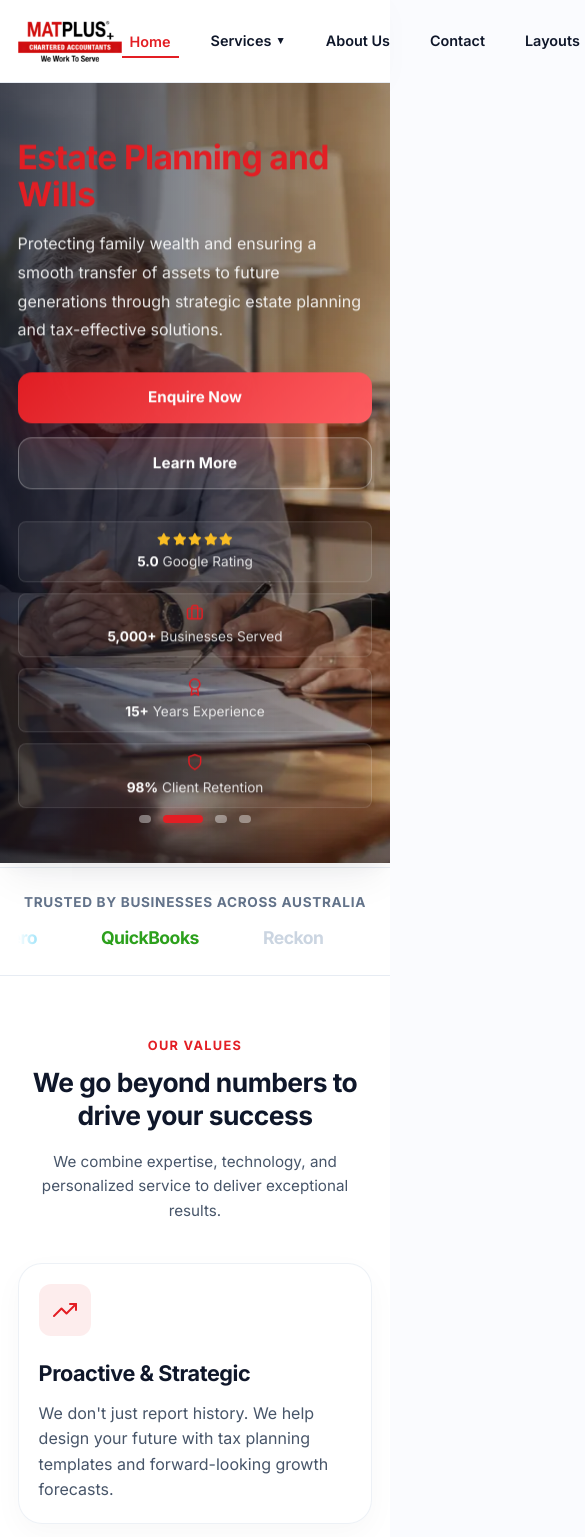
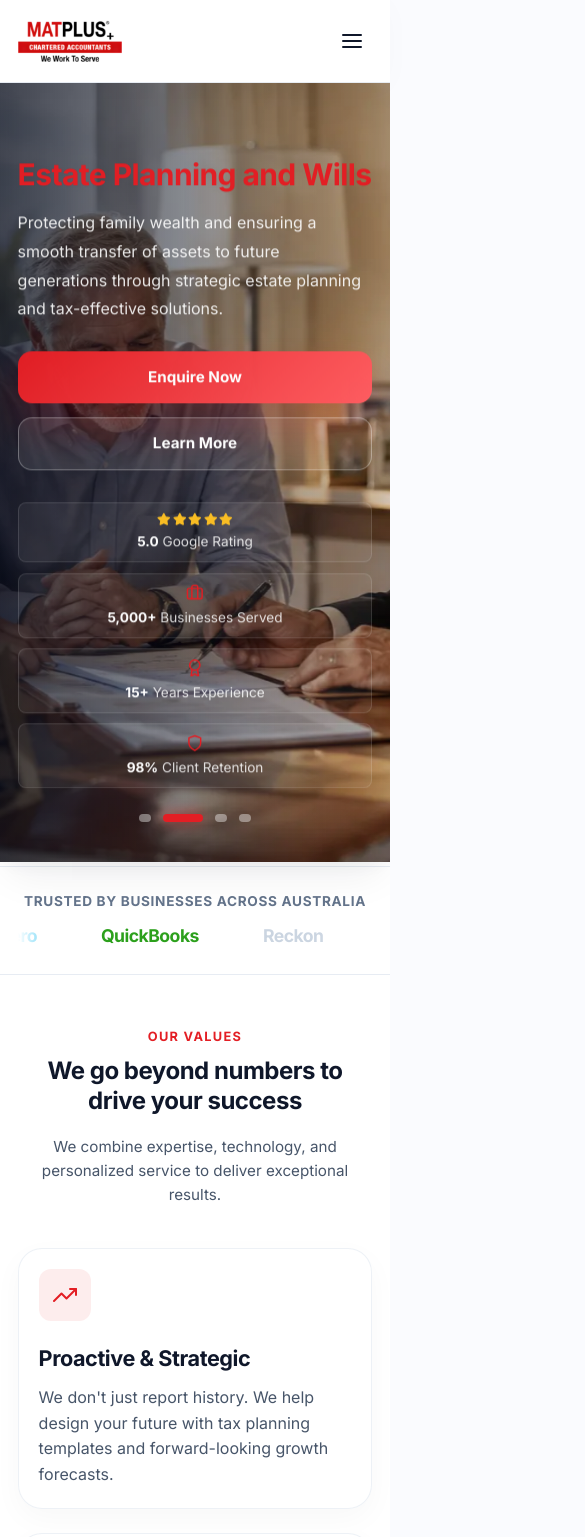
Before and after one commit to digingen03-prog/matplus, a React (Vite) app: page / in a window 390 px wide. Shown: the top 1537 px of the page, 585 px wide, since content can reach past the window. Built offline with nearby package versions, Linux system fonts and the light colour scheme.

Commit message:
header update

```diff
--- a/src/App.jsx
+++ b/src/App.jsx
@@ -1,4 +1,5 @@
 import React, { useState, useEffect } from 'react';
+import { motion, AnimatePresence } from 'framer-motion';
 import LandingPage from './components/LandingPage';
 import Dashboard from './components/Dashboard';
 import InheritanceTaxPlanning from './components/InheritanceTaxPlanning';
@@ -35,6 +36,20 @@ function App() {
       window.history.pushState = originalPushState;
     };
   }, []);
+
+  useEffect(() => {
+    if (isMobileMenuOpen) {
+      document.body.style.overflow = 'hidden';
+      document.documentElement.style.overflow = 'hidden';
+    } else {
+      document.body.style.overflow = '';
+      document.documentElement.style.overflow = '';
+    }
+    return () => {
+      document.body.style.overflow = '';
+      document.documentElement.style.overflow = '';
+    };
+  }, [isMobileMenuOpen]);
 
   const navigateTo = (path) => {
     window.history.pushState({}, '', path);
@@ -86,7 +101,7 @@ function App() {
           </a>
 
           {/* Desktop Navigation (Centered) */}
-          <nav className="desktop-nav" style={{ flexGrow: 1, display: 'flex', justifyContent: 'center' }}>
+          <nav className="desktop-nav">
             <ul className="nav-links">
               <li
                 className={`nav-item ${(activeTab === 'landing' && currentPath !== '/services/inheritance-tax-planning' && currentPath !== '/about-us' && currentPath !== '/contact') ? 'active' : ''}`}
@@ -175,41 +190,110 @@ function App() {
             className="mobile-menu-toggle"
             onClick={() => setIsMobileMenuOpen(!isMobileMenuOpen)}
             aria-label="Toggle navigation"
+            style={{ border: 'none', background: 'none', cursor: 'pointer', outline: 'none' }}
           >
-            {isMobileMenuOpen ? <FiX /> : <FiMenu />}
+            <motion.div
+              key={isMobileMenuOpen ? "open" : "closed"}
+              initial={{ rotate: -90, opacity: 0, scale: 0.8 }}
+              animate={{ rotate: 0, opacity: 1, scale: 1 }}
+              exit={{ rotate: 90, opacity: 0, scale: 0.8 }}
+              transition={{ duration: 0.3 }}
+              style={{ display: 'flex', alignItems: 'center', justifyContent: 'center', fontSize: '1.5rem', color: 'var(--color-secondary)' }}
+            >
+              {isMobileMenuOpen ? <FiX /> : <FiMenu />}
+            </motion.div>
           </button>
         </div>
+      </header>
 
-        {/* Mobile Slide-Down Navigation */}
+      {/* Mobile Slide-Down Navigation Drawer */}
+      <AnimatePresence>
         {isMobileMenuOpen && (
-          <div className="mobile-nav-overlay">
-            <ul className="mobile-nav-links">
-              <li className={`mobile-nav-item ${(activeTab === 'landing' && currentPath !== '/services/inheritance-tax-planning' && currentPath !== '/about-us' && currentPath !== '/contact') ? 'active' : ''}`} onClick={() => { navigateTo('/'); setActiveTab('landing'); closeMobileMenu(); }}>Home</li>
-              <li className="mobile-nav-item" onClick={() => { handleConsultationClick({ preventDefault: () => {} }); closeMobileMenu(); }}>Services</li>
-              <li className={`mobile-nav-item ${currentPath === '/about-us' ? 'active' : ''}`} onClick={() => { navigateTo('/about-us'); closeMobileMenu(); }}>About Us</li>
-              <li className={`mobile-nav-item ${currentPath === '/contact' ? 'active' : ''}`} onClick={() => { navigateTo('/contact'); closeMobileMenu(); }}>Contact</li>
-              <li className={`mobile-nav-item ${currentPath === '/services/inheritance-tax-planning' ? 'active' : ''}`} onClick={() => { navigateTo('/services/inheritance-tax-planning'); closeMobileMenu(); }}>Inheritance Tax Planning</li>
-              <li className="mobile-nav-item mobile-nav-divider">Layouts</li>
-              <li className={`mobile-nav-item mobile-nav-sub ${layoutModel === 'model1' ? 'active' : ''}`} onClick={() => { setLayoutModel('model1'); closeMobileMenu(); }}>⬛ Model 1 - Frost Glass</li>
-              <li className={`mobile-nav-item mobile-nav-sub ${layoutModel === 'model2' ? 'active' : ''}`} onClick={() => { setLayoutModel('model2'); closeMobileMenu(); }}>🏅 Model 2 - Golden Premium</li>
-              <li className={`mobile-nav-item mobile-nav-sub ${layoutModel === 'model3' ? 'active' : ''}`} onClick={() => { setLayoutModel('model3'); closeMobileMenu(); }}>🌊 Model 3 - Ocean Blue</li>
-              <li style={{ padding: '0.75rem 1.5rem' }}>
+          <motion.div
+            initial={{ opacity: 0, y: -20 }}
+            animate={{ opacity: 1, y: 0 }}
+            exit={{ opacity: 0, y: -20 }}
+            transition={{ duration: 0.3, ease: 'easeInOut' }}
+            className="mobile-nav-overlay"
+            style={{
+              position: 'fixed',
+              top: 0,
+              left: 0,
+              right: 0,
+              bottom: 0,
+              background: 'rgba(15, 23, 42, 0.98)',
+              backdropFilter: 'blur(20px)',
+              WebkitBackdropFilter: 'blur(20px)',
+              zIndex: 999,
+              display: 'flex',
+              flexDirection: 'column',
+              padding: '6rem 2rem 2.5rem',
+              overflowY: 'auto'
+            }}
+          >
+            <ul className="mobile-nav-links" style={{ display: 'flex', flexDirection: 'column', gap: '1.5rem', listStyle: 'none', padding: 0, margin: '0 auto', maxWidth: '400px', width: '100%', textAlign: 'center' }}>
+              <li
+                style={{ fontSize: '1.35rem', fontWeight: 700, color: 'white', cursor: 'pointer', padding: '0.4rem 0' }}
+                onClick={() => { navigateTo('/'); setActiveTab('landing'); closeMobileMenu(); }}
+              >
+                Home
+              </li>
+              <li
+                style={{ fontSize: '1.35rem', fontWeight: 700, color: currentPath === '/about-us' ? 'var(--color-primary)' : 'white', cursor: 'pointer', padding: '0.4rem 0' }}
+                onClick={() => { navigateTo('/about-us'); closeMobileMenu(); }}
+              >
+                About Us
+              </li>
+
+              {/* Services Group */}
+              <li style={{ padding: '0.4rem 0' }}>
+                <span style={{ fontSize: '0.8rem', fontWeight: 800, color: '#64748b', textTransform: 'uppercase', letterSpacing: '0.1em', display: 'block', marginBottom: '0.75rem' }}>Services</span>
+                <div style={{ display: 'flex', flexDirection: 'column', gap: '0.85rem' }}>
+                  <div
+                    style={{ fontSize: '1.15rem', fontWeight: 650, color: currentPath === '/services/inheritance-tax-planning' ? 'var(--color-primary)' : '#cbd5e1', cursor: 'pointer' }}
+                    onClick={() => { navigateTo('/services/inheritance-tax-planning'); closeMobileMenu(); }}
+                  >
+                    Inheritance Tax Planning
+                  </div>
+                  <div
+                    style={{ fontSize: '1.15rem', fontWeight: 650, color: '#cbd5e1', cursor: 'pointer' }}
+                    onClick={() => { navigateTo('/'); setActiveTab('landing'); closeMobileMenu(); setTimeout(() => document.getElementById('join-form')?.scrollIntoView({ behavior: 'smooth' }), 200); }}
+                  >
+                    Estate Planning
+                  </div>
+                  <div
+                    style={{ fontSize: '1.15rem', fontWeight: 650, color: '#cbd5e1', cursor: 'pointer' }}
+                    onClick={() => { navigateTo('/'); setActiveTab('landing'); closeMobileMenu(); setTimeout(() => document.getElementById('join-form')?.scrollIntoView({ behavior: 'smooth' }), 200); }}
+                  >
+                    Wills & Probate
+                  </div>
+                </div>
+              </li>
+
+              <li
+                style={{ fontSize: '1.35rem', fontWeight: 700, color: currentPath === '/contact' ? 'var(--color-primary)' : 'white', cursor: 'pointer', padding: '0.4rem 0' }}
+                onClick={() => { navigateTo('/contact'); closeMobileMenu(); }}
+              >
+                Contact Us
+              </li>
+
+              <li style={{ padding: '1.5rem 0 0' }}>
                 <a
                   href="#join-form"
                   className="btn btn-primary"
-                  style={{ width: '100%', textAlign: 'center', display: 'block' }}
+                  style={{ width: '100%', padding: '1.1rem', borderRadius: '50px', textAlign: 'center', display: 'block', fontSize: '1.1rem', fontWeight: 700 }}
                   onClick={() => { handleConsultationClick({ preventDefault: () => {} }); closeMobileMenu(); }}
                 >
-                  Book a Free Consultation
+                  Book Consultation
                 </a>
               </li>
             </ul>
-          </div>
+          </motion.div>
         )}
-      </header>
+      </AnimatePresence>
 
       {/* 3. DYNAMIC CONTENT AREA */}
-      <main className={(activeTab === 'landing' || currentPath === '/services/inheritance-tax-planning' || currentPath === '/about-us' || currentPath === '/contact') ? 'landing-main-wrapper' : 'container'}>
+      <main className={`main-content ${(activeTab === 'landing' || currentPath === '/services/inheritance-tax-planning' || currentPath === '/about-us' || currentPath === '/contact') ? 'landing-main-wrapper' : 'container'}`}>
         {currentPath === '/services/inheritance-tax-planning' ? (
           <InheritanceTaxPlanning
             backendUrl={BACKEND_URL}
@@ -246,13 +330,13 @@ function App() {
         <div className="container">
           <div className="footer-top-grid">
             <div>
-              <div style={{ display: 'inline-block', background: 'white', borderRadius: '10px', padding: '8px 14px', marginBottom: '1.25rem' }}>
+              <div className="footer-logo-wrap" style={{ display: 'inline-block', background: 'white', borderRadius: '10px', padding: '8px 14px', marginBottom: '1.25rem' }}>
                 <img src="/matplus-logo.png" alt="MATPLUS+ Chartered Accountants" style={{ height: '50px', width: 'auto', objectFit: 'contain', display: 'block' }} />
               </div>
               <p style={{ fontSize: '0.875rem', color: '#94a3b8', lineHeight: 1.6, marginBottom: '1.5rem' }}>
                 Providing smart financial solutions, proactive tax advice, and business structures for clients across Australia.
               </p>
-              <div style={{ display: 'flex', gap: '1.25rem', fontSize: '1.2rem', color: '#94a3b8' }}>
+              <div className="footer-socials" style={{ display: 'flex', gap: '1.25rem', fontSize: '1.2rem', color: '#94a3b8' }}>
                 <a href="#" className="footer-link-a" style={{ display: 'flex' }}><FaLinkedin /></a>
                 <a href="#" className="footer-link-a" style={{ display: 'flex' }}><FaFacebook /></a>
                 <a href="#" className="footer-link-a" style={{ display: 'flex' }}><FaTwitter /></a>
--- a/src/index.css
+++ b/src/index.css
@@ -191,10 +191,11 @@ p {
   color: white;
 }
 
-/* Sticky Navbar overrides */
 .navbar {
-  position: sticky;
+  position: fixed;
   top: 0;
+  left: 0;
+  width: 100%;
   z-index: 1000;
   background: rgba(255, 255, 255, 0.97);
   backdrop-filter: blur(12px);
@@ -235,6 +236,8 @@ p {
 .desktop-nav {
   display: flex;
   align-items: center;
+  justify-content: center;
+  flex-grow: 1;
 }
 
 .nav-links {
@@ -412,6 +415,10 @@ p {
   padding-left: 2.25rem;
   font-size: 0.875rem;
   font-weight: 500;
+}
+
+.main-content {
+  padding-top: 82px; /* Offset fixed header */
 }
 
 /* Landing page full-width wrapper */
@@ -2391,11 +2398,10 @@ p {
   }
   .hero-grid-layout {
     grid-template-columns: 1fr;
-    gap: 0;
-  }
-  /* Hide the callback form card on mobile */
+    gap: 3rem;
+  }
   .hero-right-col {
-    display: none;
+    display: none !important;
   }
 }
 
@@ -2510,18 +2516,37 @@ p {
 }
 
 /* === FOOTER === */
+@media (max-width: 992px) {
+  .footer-top-grid {
+    grid-template-columns: repeat(2, 1fr) !important;
+    gap: 2.5rem;
+  }
+}
+
 @media (max-width: 768px) {
   .footer {
     padding: 3rem 0 1.5rem;
   }
   .footer-top-grid {
-    grid-template-columns: 1fr;
+    grid-template-columns: 1fr !important;
+    text-align: center;
     gap: 2rem;
     margin-bottom: 2.5rem;
   }
+  .footer-logo-wrap {
+    margin: 0 auto 1.25rem auto !important;
+    display: inline-block !important;
+  }
+  .footer-socials {
+    justify-content: center;
+  }
+  .footer-links-list li {
+    justify-content: center;
+  }
   .footer-bottom-flex {
     flex-direction: column;
-    align-items: flex-start;
+    align-items: center;
+    text-align: center;
     gap: 0.75rem;
     font-size: 0.8rem;
   }
@@ -2550,3 +2575,115 @@ p {
     padding: 1.25rem;
   }
 }
+
+/* ========================================================
+   MATPLUS AUDITED STYLES FOR PREMIUM RESPONSIVENESS & UI/UX
+   ======================================================== */
+
+/* Equal Height Grids */
+.benefits-grid,
+.blogs-grid,
+.booklets-grid,
+.faq-grid {
+  display: grid;
+  grid-template-columns: repeat(auto-fit, minmax(280px, 1fr));
+  align-items: stretch;
+}
+
+.benefit-card,
+.blog-card,
+.booklet-card,
+.faq-item {
+  display: flex;
+  flex-direction: column;
+  height: 100%;
+}
+
+/* Button & Input optimization */
+.form-control,
+.form-control-hero,
+.calc-select {
+  transition: all 0.2s ease-in-out;
+}
+
+.form-control:focus,
+.form-control-hero:focus {
+  transform: translateY(-1px);
+}
+
+/* Hover Lift Effect */
+.benefit-card,
+.blog-card,
+.booklet-card,
+.faq-item,
+.trust-badge-card {
+  transition: all 0.3s cubic-bezier(0.25, 0.8, 0.25, 1);
+}
+
+.benefit-card:hover,
+.blog-card:hover,
+.booklet-card:hover {
+  transform: translateY(-6px);
+  box-shadow: 0 18px 32px rgba(15, 23, 42, 0.08);
+}
+
+/* Mobile & Tablet Overrides */
+@media (max-width: 900px) {
+  .hero-title {
+    font-size: 48px !important;
+    line-height: 1.2 !important;
+  }
+}
+
+@media (max-width: 768px) {
+  /* Forms */
+  .form-control,
+  .form-control-hero,
+  .calc-select {
+    min-height: 52px !important;
+    font-size: 16px !important; /* Prevents auto-zoom on iOS */
+  }
+
+  .btn,
+  .btn-primary-gradient,
+  .btn-secondary-glass {
+    width: 100%;
+    min-height: 52px;
+    display: inline-flex;
+    align-items: center;
+    justify-content: center;
+  }
+
+  /* Hero headers */
+  .hero-title {
+    font-size: 36px !important;
+  }
+
+  /* Prevent horizontal scroll */
+  body, html {
+    overflow-x: hidden;
+    width: 100%;
+  }
+
+  /* Card layouts */
+  .benefits-grid,
+  .blogs-grid,
+  .booklets-grid {
+    grid-template-columns: 1fr !important;
+  }
+}
+
+@media (max-width: 414px) {
+  .hero-title {
+    font-size: 30px !important;
+  }
+
+  .section-title {
+    font-size: 24px !important;
+  }
+
+  /* Reduce padding on mobile */
+  .section {
+    padding: 3rem 0 !important;
+  }
+}
```
